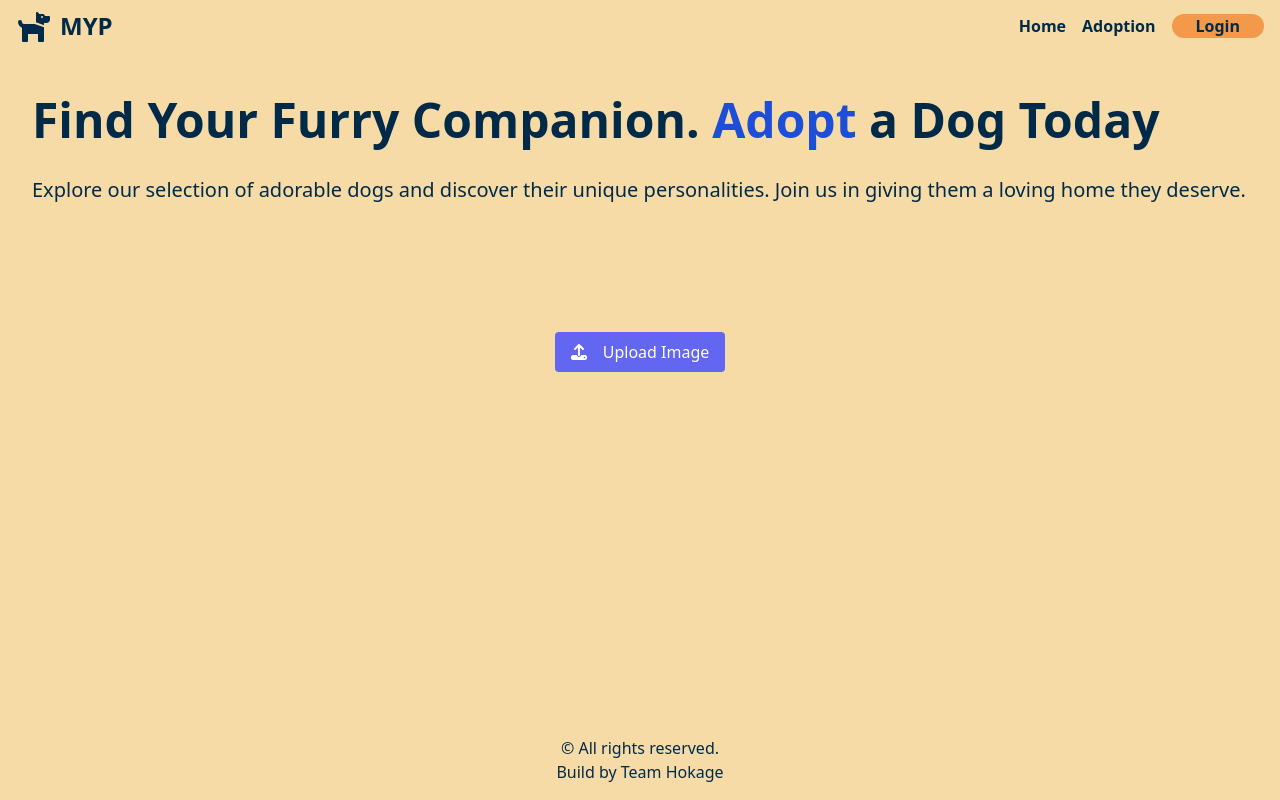
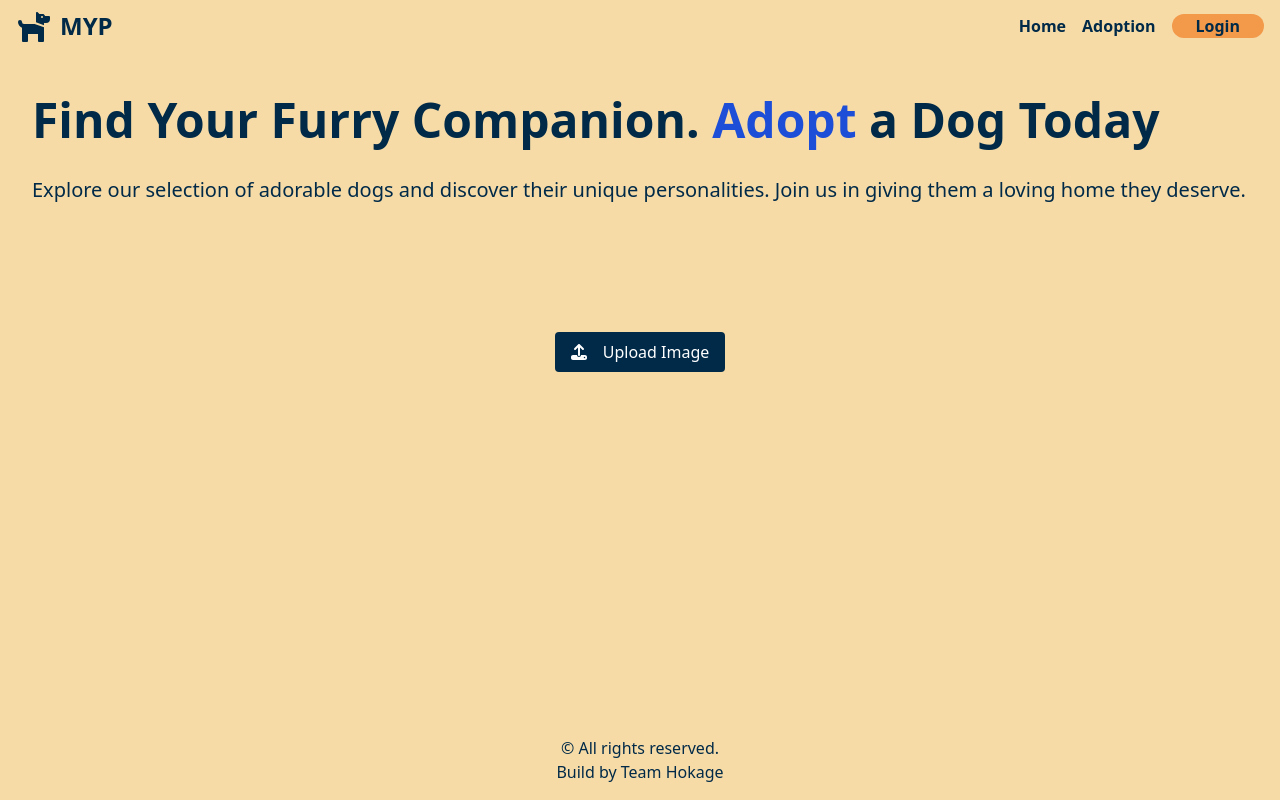
Before and after one commit to Dheerajjha451/Meet_Your_Pet, a React (Vite) app in the folder frontend/: page / in a window 1280 px wide. Built offline with nearby package versions, Linux system fonts and the light colour scheme.

Commit message:
Update Upload.jsx

```diff
--- a/frontend/src/assets/Components/Upload.jsx
+++ b/frontend/src/assets/Components/Upload.jsx
@@ -57,7 +57,7 @@ function UploadImage() {
         {!file ? (
           <label
             htmlFor="image-upload"
-            className="cursor-pointer bg-indigo-500 text-white px-4 py-2 rounded flex items-center justify-center"
+            className="cursor-pointer bg-customBlue text-white px-4 py-2 rounded flex items-center justify-center"
           >
             <FontAwesomeIcon icon={faUpload} className="mr-4" />
             Upload Image
```
